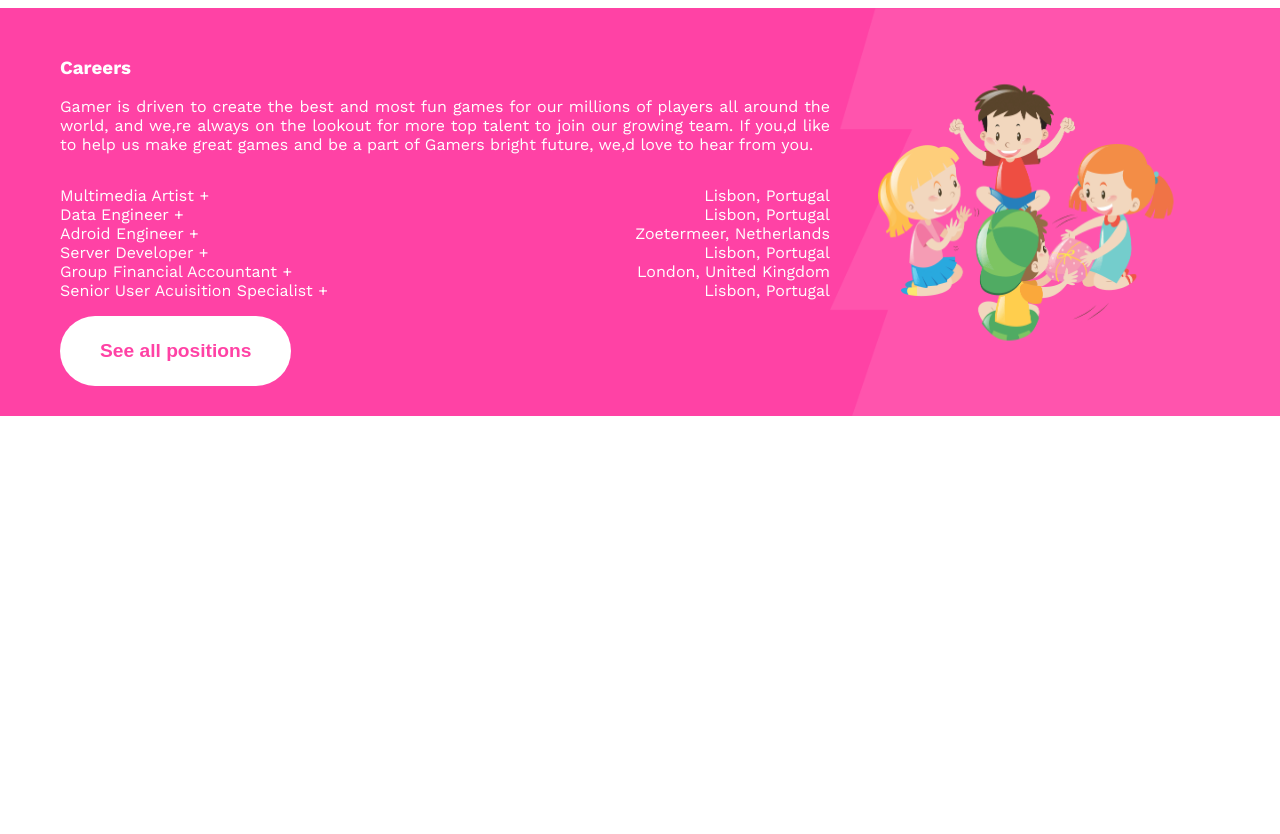
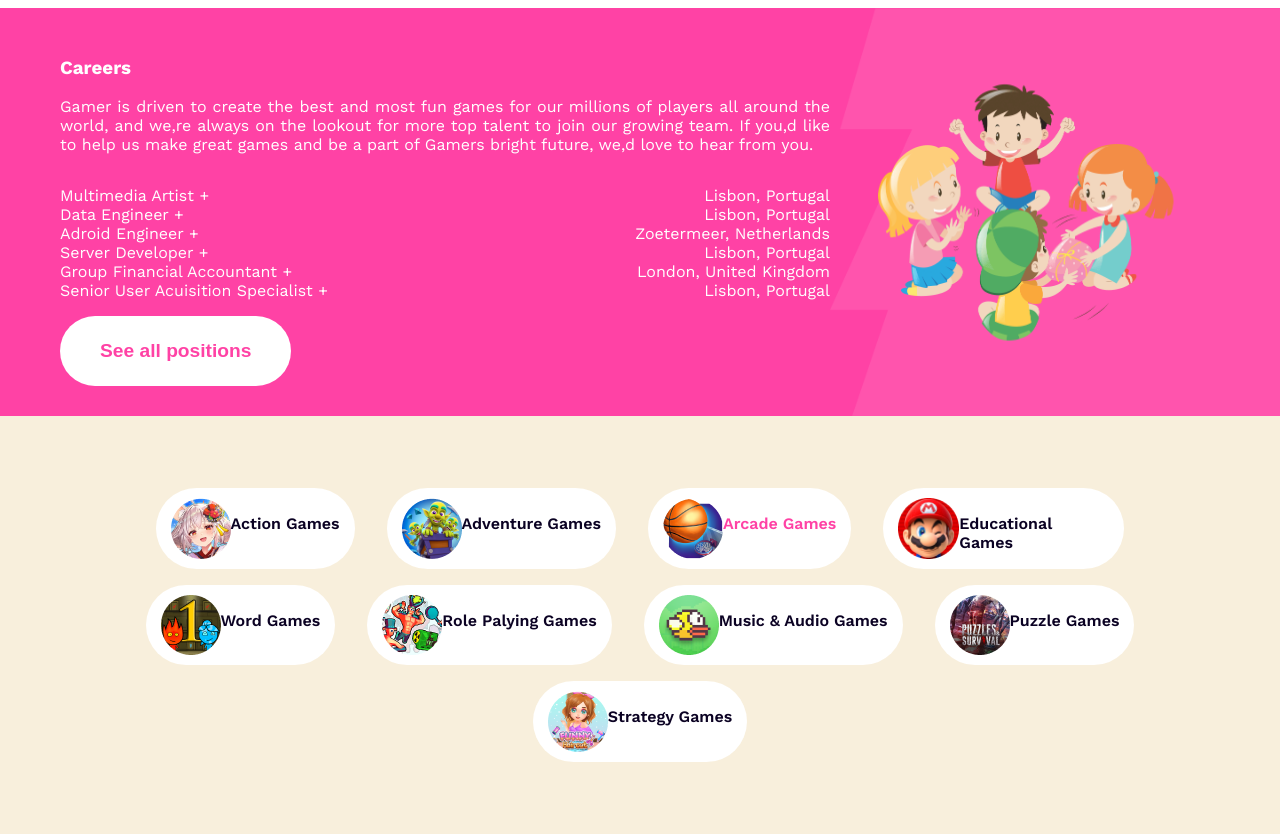
Before and after one commit to dit463/B8A2-Gamer-Zone-main, a plain HTML site: page index.html in a window 1280 px wide. Shown: the part 2292-3126 px from the top of the page. Before the commit the page ends 2712 px from the top, so only its background shows below. Drawn offline with nearby package versions, Linux system fonts and the light colour scheme.

Commit message:
main past submit

```diff
--- a/index.html
+++ b/index.html
@@ -148,6 +148,46 @@
                 <img src="images/Group 65.png" alt="">
             </div>
         </section>
+        <section class="all-games">
+            <div class="all-games-divition">
+                <div class="game-card">
+                    <img src="images/Rectangle 11.png" alt="">
+                    <p>Action Games</p>
+                </div>
+                <div class="game-card">
+                    <img src="images/Rectangle 12.png" alt="">
+                    <p>Adventure Games</p>
+                </div>
+                <div class="game-card">
+                    <img src="images/Rectangle 13.png" alt="">
+                    <p id="bhejal">Arcade Games</p>
+                </div>
+                <div class="game-card">
+                    <img src="images/Rectangle 14.png" alt="">
+                    <p>Educational Games</p>
+                </div>
+                <div class="game-card">
+                    <img src="images/Rectangle 15.png" alt="">
+                    <p>Word Games</p>
+                </div>
+                <div class="game-card">
+                    <img src="images/Rectangle 16.png" alt="">
+                    <p>Role Palying Games</p>
+                </div>
+                <div class="game-card">
+                    <img src="images/Rectangle 17.png" alt="">
+                    <p>Music & Audio Games</p>
+                </div>
+                <div class="game-card">
+                    <img src="images/Rectangle 18.png" alt="">
+                    <p>Puzzle Games</p>
+                </div>
+                <div class="game-card">
+                    <img src="images/Rectangle 19.png" alt="">
+                    <p>Strategy Games</p>
+                </div>
+            </div>
+        </section>
     </main>
     <footer>
 
--- a/styles/style.css
+++ b/styles/style.css
@@ -280,15 +280,33 @@ body {
   border: none;
   border-radius: 35px;
 }
-
-
-
 .careers-img>img{
   width: 450px;
   height: 100%;
 }
-
-
+/* ============all-games============= */
+.all-games{
+  padding: 4rem;
+  background-color: rgb(248, 239, 220);
+}
+.all-games-divition{
+  display: flex;
+  flex-wrap: wrap;
+  justify-content: center;
+}
+.game-card{
+  display: flex;
+  justify-content: center;
+  margin: 0.5rem 1rem;
+  font-weight: 600;
+  padding: 10px 15px;
+  color: #0B0223;
+  background-color: #ffffff;
+  border-radius: 45px;
+}
+#bhejal{
+  color: #FF42A5;
+}
 
 
 
```
